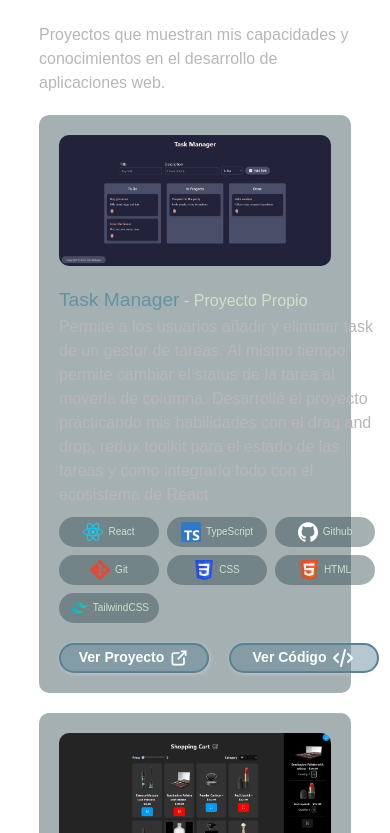
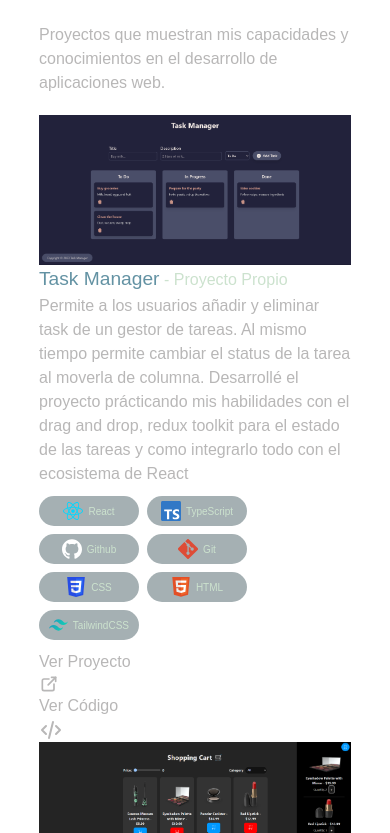
Before and after one commit to omar15hr/Portafolio, a React (Vite) app: page / in a window 390 px wide. Shown: the part 1831-2664 px from the top of the page. Built offline with nearby package versions, Linux system fonts and the light colour scheme.

Commit message:
responsividad en los proyectos

```diff
--- a/src/components/About.tsx
+++ b/src/components/About.tsx
@@ -1,7 +1,7 @@
 export function About() {
   return (
     <section className="about-container" id="about">
-      <h1 className="about-title md:text-5xl sm:text-4xl text-center">
+      <h1 className="about-title text-3xl sm:text-4xl md:text-5xl text-center">
         Sobre mi
       </h1>
 
--- a/src/components/Experience.tsx
+++ b/src/components/Experience.tsx
@@ -26,7 +26,7 @@ const experience = [
 export function Experience() {
   return (
     <section className="experience-container" id="experience">
-      <div className="title-exp md:text-5xl sm:text-4xl">Experiencia</div>
+      <div className="title-exp text-3xl sm:text-4xl md:text-5xl">Experiencia</div>
       <p className="text-xl text-center exp-description">
         Experiencia profesional colaborando con empresas reales y desarrollando
         proyectos propios.
--- a/src/components/Projects.tsx
+++ b/src/components/Projects.tsx
@@ -34,84 +34,120 @@ const stackIcons: Record<string, JSX.Element> = {
 
 const projects = [
   {
-    name: 'Task Manager',
-    description: 'Permite a los usuarios añadir y eliminar task de un gestor de tareas. Al mismo tiempo permite cambiar el status de la tarea al moverla de columna. Desarrollé el proyecto prácticando mis habilidades con el drag and drop, redux toolkit para el estado de las tareas y como integrarlo todo con el ecosistema de React',
+    name: "Task Manager",
+    description:
+      "Permite a los usuarios añadir y eliminar task de un gestor de tareas. Al mismo tiempo permite cambiar el status de la tarea al moverla de columna. Desarrollé el proyecto prácticando mis habilidades con el drag and drop, redux toolkit para el estado de las tareas y como integrarlo todo con el ecosistema de React",
     image: taskManager,
-    url: 'https://omar-task-manager.netlify.app/',
-    code: 'https://github.com/omar15hr/task-manager',
-    workFrom: 'Proyecto Propio',
-    stack: ['React', 'TypeScript', 'Github', 'Git', 'CSS', 'HTML', 'TailwindCSS']
+    url: "https://omar-task-manager.netlify.app/",
+    code: "https://github.com/omar15hr/task-manager",
+    workFrom: "Proyecto Propio",
+    stack: [
+      "React",
+      "TypeScript",
+      "Github",
+      "Git",
+      "CSS",
+      "HTML",
+      "TailwindCSS",
+    ],
   },
   {
-    name: 'Shopping Cart',
-    description: 'Permite a los usuarios añadir y eliminar productos del carrito de compras. Al mismo tiempo muestra filtro de precio y de categoría. Desarrollé el proyecto prácticando mis habilidades con el Context, useReducer, y realizando el fetch de los productos a través de la API de un sitio web',
+    name: "Shopping Cart",
+    description:
+      "Permite a los usuarios añadir y eliminar productos del carrito de compras. Al mismo tiempo muestra filtro de precio y de categoría. Desarrollé el proyecto prácticando mis habilidades con el Context, useReducer, y realizando el fetch de los productos a través de la API de un sitio web",
     image: shoppingCart,
-    url: 'https://omar-shopping-cart.netlify.app/',
-    code: 'https://github.com/omar15hr/shopping-cart',
-    workFrom: 'Proyecto Propio inspirado en Midudev',
-    stack: ['React', 'JavaScript', 'Github', 'Git', 'CSS', 'HTML']
+    url: "https://omar-shopping-cart.netlify.app/",
+    code: "https://github.com/omar15hr/shopping-cart",
+    workFrom: "Proyecto Propio inspirado en Midudev",
+    stack: ["React", "JavaScript", "Github", "Git", "CSS", "HTML"],
   },
   {
-    name: 'Movie Search',
-    description: 'Busca el título de una película y muestra los detalles de la misma en una página web. Desarrollé el proyecto en React para seguir desarrollando mis habilidades con los custom hooks, fetch, useMemo, useRef, useCallback y debounce',
+    name: "Movie Search",
+    description:
+      "Busca el título de una película y muestra los detalles de la misma en una página web. Desarrollé el proyecto en React para seguir desarrollando mis habilidades con los custom hooks, fetch, useMemo, useRef, useCallback y debounce",
     image: movieSearch,
-    url: 'https://omar-movie-search.netlify.app/',
-    code: 'https://github.com/omar15hr/movie-app',
-    workFrom: 'Proyecto Propio inspirado en Midudev',
-    stack: ['React', 'JavaScript', 'Github', 'Git', 'CSS', 'HTML']
+    url: "https://omar-movie-search.netlify.app/",
+    code: "https://github.com/omar15hr/movie-app",
+    workFrom: "Proyecto Propio inspirado en Midudev",
+    stack: ["React", "JavaScript", "Github", "Git", "CSS", "HTML"],
   },
   {
-    name: 'Tic Tac Toe',
-    description: 'Juego de 3 en raya. Aprendí a ejecutar la lógica de programación en JavaScript y React. Fue una experiencia divertida y aprendí mucho.',
+    name: "Tic Tac Toe",
+    description:
+      "Juego de 3 en raya. Aprendí a ejecutar la lógica de programación en JavaScript y React. Fue una experiencia divertida y aprendí mucho.",
     image: ticTacToe,
-    url: 'https://omar-tic-tac-toe.netlify.app/',
-    code: 'https://github.com/omar15hr/tic-tac-toe',
-    workFrom: 'Proyecto Propio inspirado en Midudev',
-    stack: ['React', 'JavaScript', 'Github', 'Git', 'CSS', 'HTML']
+    url: "https://omar-tic-tac-toe.netlify.app/",
+    code: "https://github.com/omar15hr/tic-tac-toe",
+    workFrom: "Proyecto Propio inspirado en Midudev",
+    stack: ["React", "JavaScript", "Github", "Git", "CSS", "HTML"],
   },
   {
-    name: 'Muscari Clothing',
-    description: 'E-commerce de ropa para mujeres, hombres y niños. Diseñé y desarrollé la aplicación en conjunto con mi equipo de trabajo. Contiene funcionalidades de una tienda virtual con pasarela de pago y envío de correos electrónicos. Lo que caracteriza a esta aplicación es su diseño minimalista y su guía de talla según la prenda escogida.',
+    name: "Muscari Clothing",
+    description:
+      "E-commerce de ropa para mujeres, hombres y niños. Diseñé y desarrollé la aplicación en conjunto con mi equipo de trabajo. Contiene funcionalidades de una tienda virtual con pasarela de pago y envío de correos electrónicos. Lo que caracteriza a esta aplicación es su diseño minimalista y su guía de talla según la prenda escogida.",
     image: muscari,
-    url: 'https://muscari.vercel.app',
-    code: 'https://github.com/omar15hr/Muscari',
-    workFrom: 'Proyecto de Titulo Duoc UC',
-    stack: ['React', 'TypeScript', 'Next Js', 'TailwindCSS', 'PostgreSQL', 'Github', 'Git']
-  }
-]
+    url: "https://muscari.vercel.app",
+    code: "https://github.com/omar15hr/Muscari",
+    workFrom: "Proyecto de Titulo Duoc UC",
+    stack: [
+      "React",
+      "TypeScript",
+      "Next Js",
+      "TailwindCSS",
+      "PostgreSQL",
+      "Github",
+      "Git",
+    ],
+  },
+];
 
 export function Projects() {
   return (
     <section className="projects-container" id="projects">
-      <div className="title-projects md:text-5xl sm:text-4xl text-center">Mis Proyectos</div>
+      <div className="title-projects md:text-5xl sm:text-4xl text-center">
+        Mis Proyectos
+      </div>
       <p className="projects-description text-xl text-center">
-        Proyectos que muestran mis capacidades y conocimientos en el desarrollo de aplicaciones web.
+        Proyectos que muestran mis capacidades y conocimientos en el desarrollo
+        de aplicaciones web.
       </p>
 
-      <div className="projects-grid">
+      <div className="grid grid-cols-1 md:grid-cols-2 lg:grid-cols-3 gap-6">
         {projects.map((project) => (
-          <div className="project-card" key={project.name}>
-            <img src={project.image} alt={project.name} className="project-img" />
-            <div className="card-content">
+          <div
+            className="bg-[#334b5370] rounded-lg shadow-lg overflow-hidden"
+            key={project.name}
+          >
+            <img
+              src={project.image}
+              alt={project.name}
+              className="w-full h-48 object-cover"
+            />
+            <div className="p-6">
               <h3 className="card-title text-2xl font-bold">
                 {project.name}
-                <span className="card-span font-normal"> - {project.workFrom}</span>
+                <span className="card-span font-normal">
+                  {" "}
+                  - {project.workFrom}
+                </span>
               </h3>
-              <p className="card-description text-base my-2">{project.description}</p>
+              <p className="card-description text-base my-2 sm:text-base">
+                {project.description}
+              </p>
               <div className="card-stack">
                 {project.stack.map((stack) => (
                   <div className="stack-item-project" key={stack}>
-                     {stackIcons[stack] || stack} {stack}
+                    {stackIcons[stack] || stack} {stack}
                   </div>
                 ))}
               </div>
-              <div className="card-links">
-              <a href={project.url} target="_blank" className="card-link">
-              Ver Proyecto <ExternalLink />
-              </a>
-              <a href={project.code} target="_blank" className="card-link">
-              Ver Código <CodeSVG />
-              </a>
+              <div className="flex gap-4">
+                <a href={project.url} target="_blank" className="flex items-center gap-1 text-[#fff] bg-[#59839270] p-1 rounded-full text-sm w-full text-center justify-center shadow-sm">
+                  Ver Proyecto <ExternalLink />
+                </a>
+                <a href={project.code} target="_blank" className="flex items-center gap-1 text-[#fff] bg-[#59839270] p-1 rounded-full text-sm w-full text-center justify-center shadow-sm">
+                  Ver Código <CodeSVG />
+                </a>
               </div>
             </div>
           </div>
--- a/src/index.css
+++ b/src/index.css
@@ -231,29 +231,6 @@ body {
   font-weight: bold;
   color: #598392;
 }
-.projects-grid {
-  display: flex;
-  flex-direction: column;
-  gap: 20px;
-  width: 100%;
-}
-
-.project-card {
-  display: flex;
-  flex-direction: row;
-  gap: 20px;
-  align-items: center;
-  padding: 20px;
-  border-radius: 10px;
-  background-color: #334b5370;
-}
-
-.project-img {
-  width: 380px;
-  height: 200px;
-  object-fit: cover;
-  border-radius: 10px;
-}
 
 .card-content {
   flex: 1;
@@ -271,6 +248,7 @@ body {
 .card-stack {
   display: flex;
   flex-wrap: wrap;
+  text-align: center;
   gap: 8px;
   margin: 10px 0;
 }
@@ -314,23 +292,7 @@ body {
   display: flex;
   gap: 20px;
 }
-.card-link {
-  display: flex;
-  gap: 5px;
-  justify-content: center;
-  align-items: center;
-  width: 150px;
-  height: 30px;
-  margin-top: 10px;
-  font-size: 14px;
-  padding: 10px;
-  border: 2px solid #598392;
-  border-radius: 50px;
-  font-weight: bold;
-  background-color: #59839270;
-  color: white;
-  box-shadow: 1px 1px 5px rgba(255, 251, 251, 0.308);
-}
+
 .card-link:hover {
   background-color: #4e7280;
   color: white;
```
